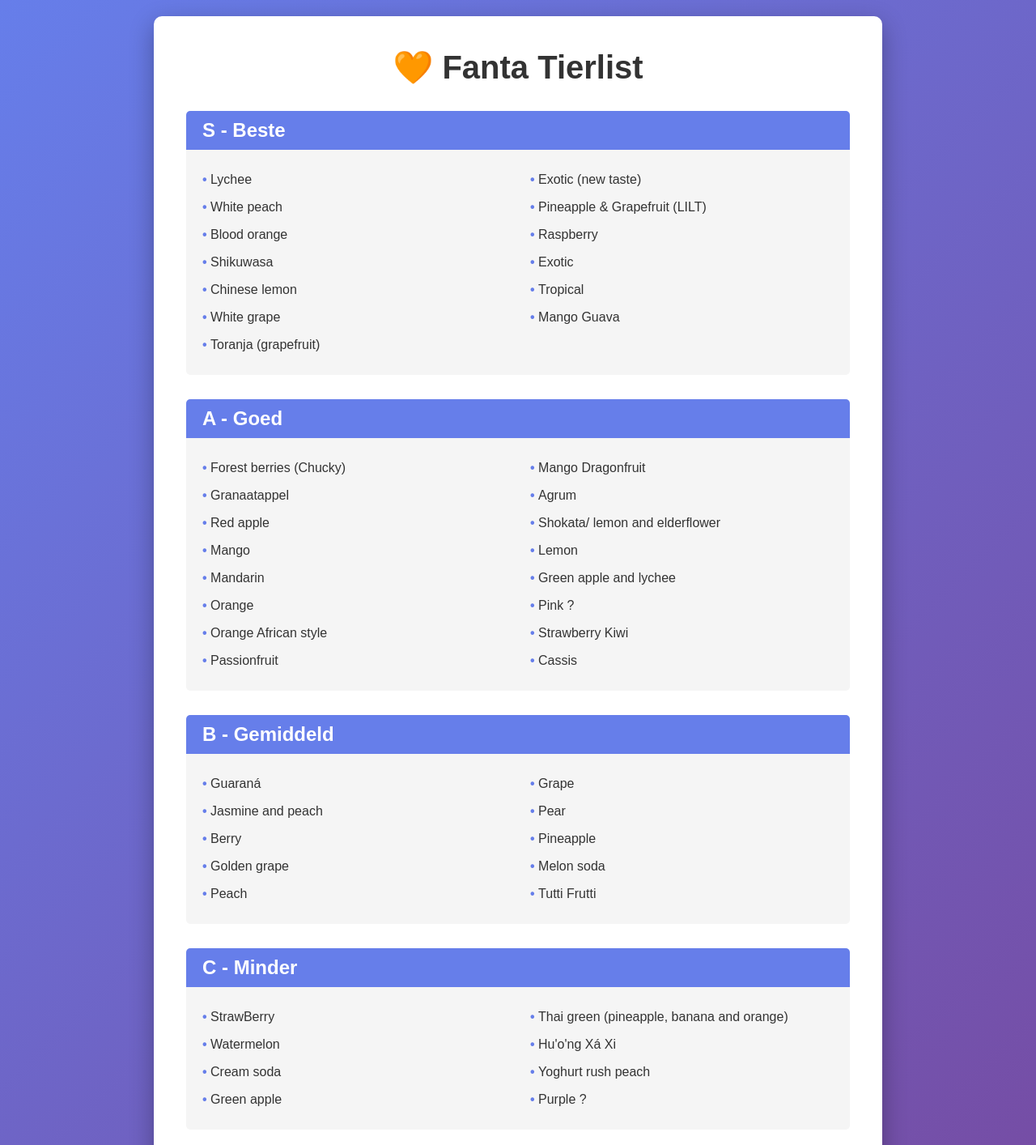
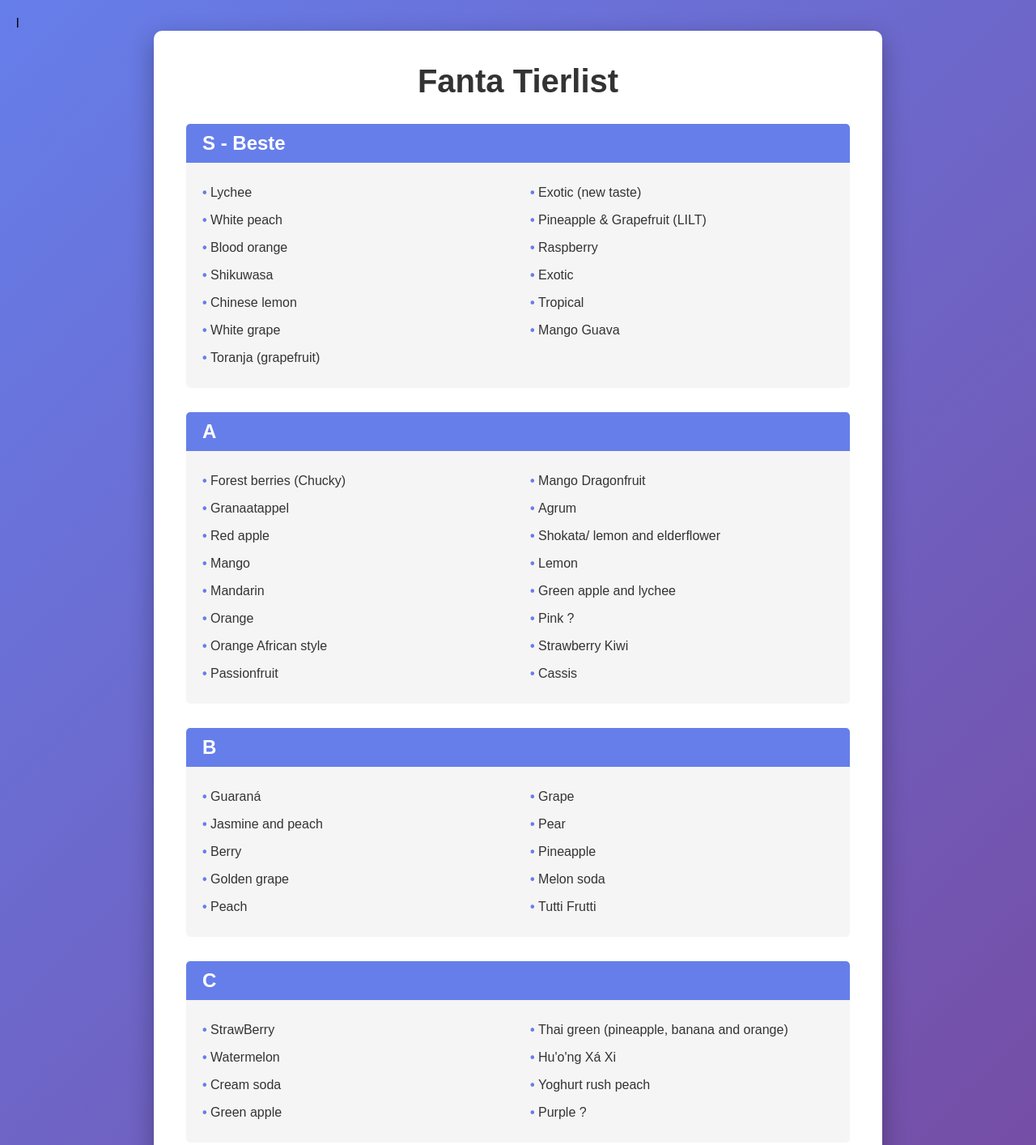
Before and after one commit to MartijnPanneels/Fantatierlistsite, a plain HTML site: page index.html in a window 1280 px wide. Shown: the top 1414 px of the page at 81% size. Drawn offline with Linux system fonts and the light colour scheme.

Commit message:
Simplify tier titles in index.html
Removed unnecessary labels from tier titles.

```diff
--- a/index.html
+++ b/index.html
@@ -1,4 +1,4 @@
-<!DOCTYPE html>
+l<!DOCTYPE html>
 <html lang="nl">
 	<head>
 		<meta charset="UTF-8" />
@@ -72,7 +72,7 @@
 	</head>
 	<body>
 		<div class="container">
-			<h1>🧡 Fanta Tierlist</h1>
+			<h1>Fanta Tierlist</h1>
 
 			<div class="tier">
 				<div class="tier-title">S - Beste</div>
@@ -96,7 +96,7 @@
 			</div>
 
 			<div class="tier">
-				<div class="tier-title">A - Goed</div>
+				<div class="tier-title">A</div>
 				<div class="tier-content">
 					<ul>
 						<li>Forest berries (Chucky)</li>
@@ -120,7 +120,7 @@
 			</div>
 
 			<div class="tier">
-				<div class="tier-title">B - Gemiddeld</div>
+				<div class="tier-title">B</div>
 				<div class="tier-content">
 					<ul>
 						<li>Guaraná</li>
@@ -138,7 +138,7 @@
 			</div>
 
 			<div class="tier">
-				<div class="tier-title">C - Minder</div>
+				<div class="tier-title">C</div>
 				<div class="tier-content">
 					<ul>
 						<li>StrawBerry</li>
```
